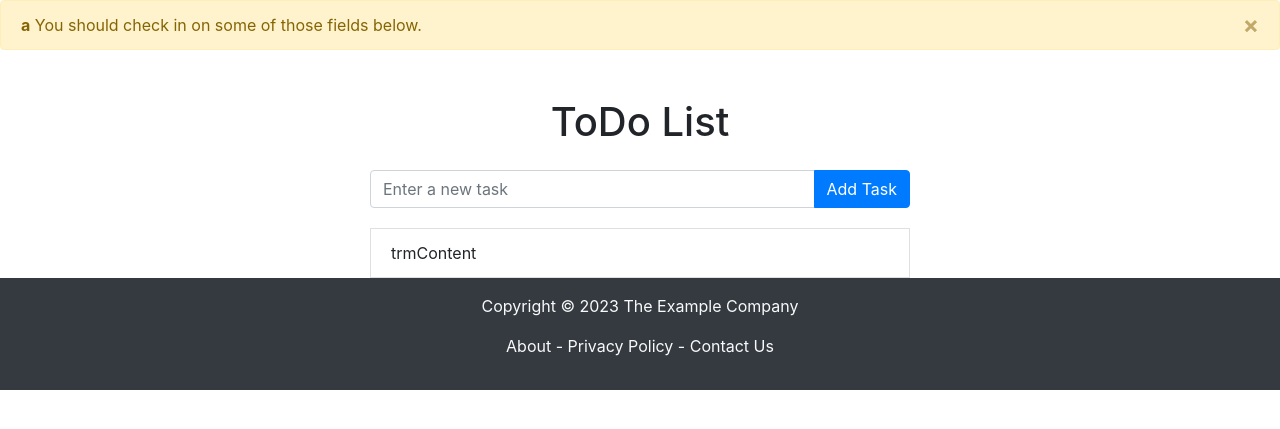
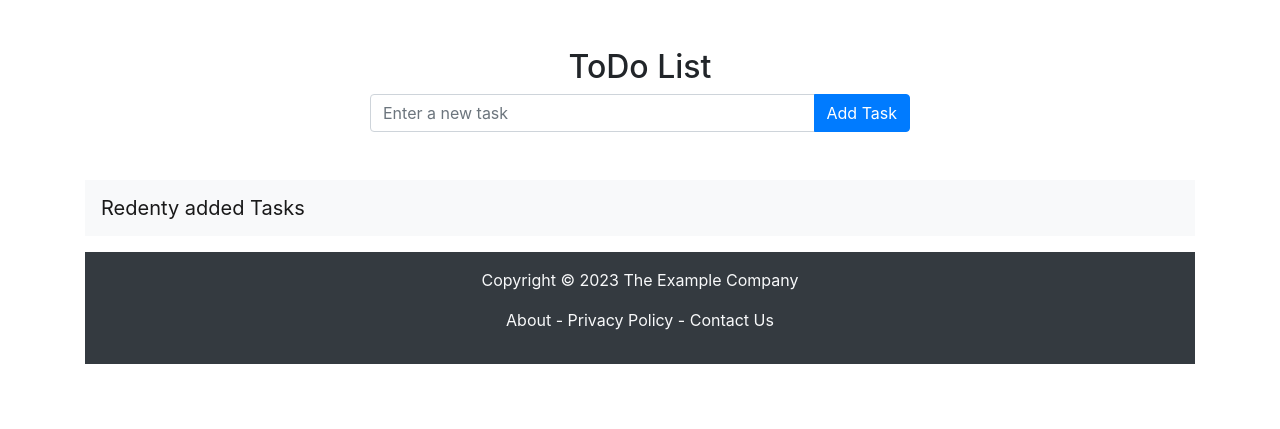
Before and after one commit to uditparmar90/Qa, a Django app: page /home/ in a window 1280 px wide. Shown: the part 64-493 px from the top of the page. Run offline with Django 4.2, Linux system fonts and the light colour scheme; a user stored in the database is signed in; some libraries are stand-ins or nearby versions.

Commit message:
recenty tasks js work

```diff
--- a/qa1/templates/GPTindex.html
+++ b/qa1/templates/GPTindex.html
@@ -105,7 +105,7 @@
   </main>
 
   <!-- Footer -->
-  <footer class="bg-dark text-light text-center py-3">
+  <footer class="bg-dark text-light text-center py-3" style="position:sticky; margin-bottom:0px;">
     <p>Copyright © 2023 The Example Company</p>
     <p>
       <a href="about.html" class="text-light">About</a> -
--- a/qa1/templates/home.html
+++ b/qa1/templates/home.html
@@ -7,13 +7,6 @@
 {%block style%}{%endblock style%}
 
 {%block body%}
-{% comment %} ....................desmesiable alert...................... {% endcomment %}
-<div class="alert alert-warning alert-dismissible fade show" role="alert">
-  <strong id="welcome_name">{{user}}</strong> You should check in on some of those fields below.
-  <button type="button" class="close" data-dismiss="alert" aria-label="Close">
-    <span aria-hidden="true">&times;</span>
-  </button>
-</div>
 
 {% comment %} ...................main content............................ {% endcomment %}
 <!DOCTYPE html>
@@ -31,9 +24,9 @@
 </head>
 <body>
   <div class="container">
-    <h1 class="text-center mt-5">ToDo List</h1>
+    <h2 class="text-center mt-5">ToDo List</h2>
 
-    <div class="row justify-content-center mt-4">
+    <div class="row justify-content-center mt-1">
       <div class="col-md-6">
         <div class="input-group">
           <input type="text" class="form-control" id="newTask" placeholder="Enter a new task">
@@ -44,56 +37,48 @@
       </div>
     </div>
 
-    <div class="row justify-content-center task-list">
-      <div class="col-md-6">
-        <ul class="list-group" id="taskList">
-          <span id="desc">
-          <!-- Tasks will be dynamically added here -->
-          <span class='list-group-item' id="span1">trmContent</span>
-        </ul>
-      </div>
-    </div>
+    {% comment %} ................resently tasks........................ {% endcomment %}
+    <nav id="navbar-example2" class="navbar navbar-light bg-light px-3 mt-5 mb-0">
+  <a class="navbar-brand" href="#">Redenty added Tasks</a>
+</nav>
+<div data-bs-spy="scroll" data-bs-target="#navbar-example2" data-bs-offset="0" class="scrollspy-example" tabindex="0" id="taskList">
+  <p id="desc"></p>
 </div>
 
+
+
   <script>
-    {% comment %} ...............add item............... {% endcomment %}
-    document.addEventListener('DOMContentLoaded', function(){
-      let addTaskBtn=document.getElementById('addTaskBtn');
-      let taskInp=document.getElementById('newTask');
-      let taskList=document.getElementById('taskList');
+    document.addEventListener('DOMContentLoaded', function() {
+    let addTaskBtn = document.getElementById('addTaskBtn');
+    let taskInp = document.getElementById('newTask');
+    let taskList = document.getElementById('taskList');
 
-      addTaskBtn.addEventListener('click',function(){
-        const taskText = taskInp.value.trim();
+    addTaskBtn.addEventListener('click', function() {
+        let taskText = taskInp.value.trim();
 
-        if(taskText !==''){
-
-                const listItem = document.createElement('li');
+        if (taskText !== '') {
+            let listItem = document.createElement('li');
             listItem.classList.add('list-group-item', 'd-flex', 'justify-content-between', 'align-items-center');
 
-          let trmContent=document.createElement('span');
-         // trmContent.classList.add('list-group-item');//
-                    trmContent.textContent=taskText;
+            let trmContent = document.createElement('span');
+            trmContent.style.flaxWrap= "wrap";
+            trmContent.textContent = taskText;
 
-          let editButton=document.createElement('button');
+            let editButton = document.createElement('button');
             editButton.classList.add('btn', 'btn-info', 'btn-sm');
-          editButton.textContent='Edit';
-          console.log(trmContent)
-          console.log(editButton)
-
+            editButton.textContent = 'Edit';
 
             listItem.appendChild(trmContent);
             listItem.appendChild(editButton);
 
-          var task=document.getElementById('span1')
-          task.innerHTML=trmContent
-          taskList.innerHTML="<button class='btn', 'btn-info', 'btn-sm'>editButton</button>"
+            taskList.appendChild(listItem); // Corrected this line to append to taskList
 
-          taskInp.value='';
+            taskInp.value = '';
         }
+    });
+});
+</script>
 
-      })
-    })
-  </script>
 </body>
 </html>
 
```
Also changed, not shown: qa1/templates/test.html (+7 -59 lines), db.sqlite3. Lines whose indentation alone changed are shown as unchanged.
